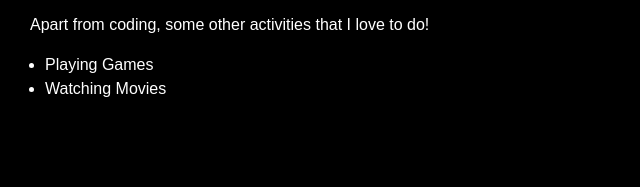
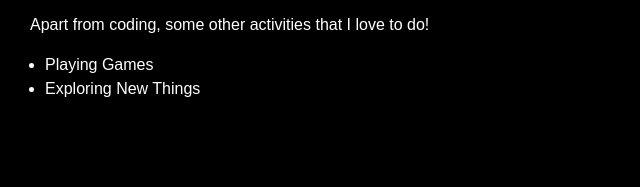
Before and after one commit to maheshpikki/Personal-Portfolio, a plain HTML site: page index.html in a window 1280 px wide. Shown: the part 975-1162 px from the top of the page, 272-912 px from the left. Drawn offline with nearby package versions, Linux system fonts and the light colour scheme.

Commit message:
Update index.html

```diff
--- a/index.html
+++ b/index.html
@@ -3,7 +3,7 @@
   <head>
     <meta charset="utf-8">
     <meta name="viewport" content="width=device-width, initial-scale=1">
-    <title>Bootstrap demo</title>
+    <title>Mahesh Pikki</title>
     <link href="https://cdn.jsdelivr.net/npm/bootstrap@5.3.3/dist/css/bootstrap.min.css" rel="stylesheet" integrity="sha384-QWTKZyjpPEjISv5WaRU9OFeRpok6YctnYmDr5pNlyT2bRjXh0JMhjY6hW+ALEwIH" crossorigin="anonymous">
     <script src="https://cdn.jsdelivr.net/npm/@popperjs/core@2.11.8/dist/umd/popper.min.js" integrity="sha384-I7E8VVD/ismYTF4hNIPjVp/Zjvgyol6VFvRkX/vR+Vc4jQkC+hVqc2pM8ODewa9r" crossorigin="anonymous"></script>
     <script src="https://cdn.jsdelivr.net/npm/bootstrap@5.3.3/dist/js/bootstrap.min.js" integrity="sha384-0pUGZvbkm6XF6gxjEnlmuGrJXVbNuzT9qBBavbLwCsOGabYfZo0T0to5eqruptLy" crossorigin="anonymous"></script>
@@ -55,7 +55,7 @@
                         <p style="padding-left:220px;">Apart from coding, some other activities that I love to do!</p>
                         <ul style="padding-left:235px;">
                             <li>Playing Games</li>
-                            <li>Watching Movies</li>
+                            <li>Exploring New Things</li>
                         </ul>
                     </div>
                 </div>
```
